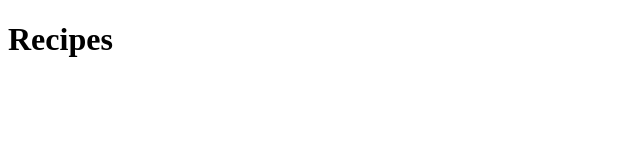
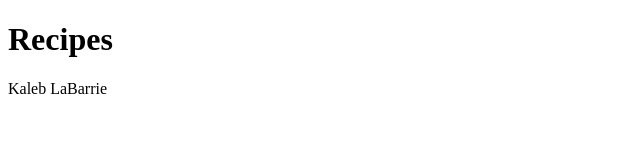
Before and after one commit to KalebLaBarrie/odin-recipes, a plain HTML site: page index.html in a window 1280 px wide. Shown: the whole page, without its empty margins (0-640 px from the left). Drawn offline with Linux system fonts and the light colour scheme.

Commit message:
Added name to p tag

```diff
--- a/index.html
+++ b/index.html
@@ -10,6 +10,7 @@
 
 <body>
     <h1>Recipes</h1>
+    <p>Kaleb LaBarrie</p>
 </body>
 
 </html>
```
